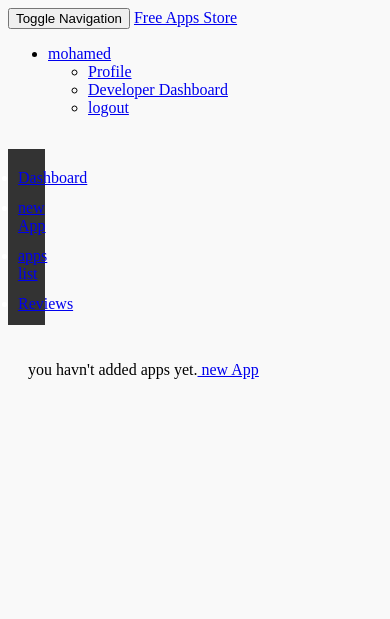
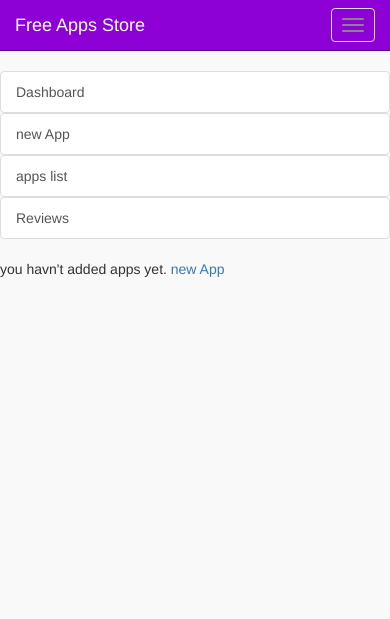
Before and after one commit to codemaster05330/free-apps-store-system, a PHP site: page /developer/devApps.php in a window 390 px wide; the page is wider, and only the part inside the window is pictured. Shown: the top 619 px of that part. Run offline with PHP 8.4, Linux system fonts and the light colour scheme; a user stored in the database is signed in; data that the repository does not hold is empty.

Commit message:
improve developer page styles

```diff
--- a/developer/devApps.php
+++ b/developer/devApps.php
@@ -6,6 +6,8 @@ include_once('devApps.functions.php');
 <html>
 <head>
     <title>apps list</title>
+    <link rel="stylesheet" href="../styles/bootstrap.css" type="text/css"/>
+    <link rel="stylesheet" href="../styles/bootstrap_custom.css" type="text/css"/>
     <link rel="stylesheet" href="../styles/mainStyle.css" type="text/css"/>
     <link rel="stylesheet" href="../styles/dashboard.css" type="text/css"/>
 </head>
@@ -17,14 +19,14 @@ include_once('./layout/devUpperPanel.php');
 ?>
 </div>
 
-<div id="wrapper">
+<div id="wrapper" class="row">
 
-<div id="navigationBar">
+<div class="col col-md-2">
 <?php
 include_once('./layout/devMenu.php');
 ?>
 </div>
-<div id="content">
+<div id="content" class="col col-md-10">
 <?php
 printError();
 printSuccess();
@@ -73,5 +75,7 @@ else
 include_once('./layout/devFooter.php');
 ?>
 </div>
+<script type="text/javascript" src="../js/jquery-3.2.1.min.js"></script>
+<script type="text/javascript" src="../js/bootstrap.js"></script>
 </body>
 </html>
--- a/developer/layout/devMenu.php
+++ b/developer/layout/devMenu.php
@@ -7,9 +7,9 @@
  * @copyright 2017
  */
  ?>
- <ul id="adminMenu">
- <li><a href="./index.php" id="hrefBtn">Dashboard</a></li>
- <li><a href="./newApp.php" id="hrefBtn">new App</a></li>
- <li><a href="./devApps.php" id="hrefBtn">apps list</a></li>
- <li><a href="./devReviews.php" id="hrefBtn">Reviews</a></li>
+ <ul class="list-group">
+ <li><a href="./index.php" class="list-group-item">Dashboard</a></li>
+ <li><a href="./newApp.php" class="list-group-item">new App</a></li>
+ <li><a href="./devApps.php" class="list-group-item">apps list</a></li>
+ <li><a href="./devReviews.php" class="list-group-item">Reviews</a></li>
  </ul>
--- a/developer/newAppForm.php
+++ b/developer/newAppForm.php
@@ -1,4 +1,4 @@
-<form id="newApp" action="newApp.php" method="post" enctype="multipart/form-data">
+<form id="newApp" action="newApp.php" method="post" enctype="multipart/form-data" class="white-block">
 <fieldset>
 <legend>App Information</legend>
 <p></p><label>Name : </label><input type="text" required name="name"/></p>
@@ -87,7 +87,7 @@ echo '</select></p>';
 </fieldset>
 <fieldset>
 <legend>Finish</legend>
-<input type="submit" value="submit" name="submit" id="hrefBtn"/>
+<input type="submit" value="submit" name="submit" class="btn btn-success" />
 </fieldset>
 </form>
 <script src="../js/scripts.js"></script>
--- a/styles/dashboard.css
+++ b/styles/dashboard.css
@@ -5,12 +5,7 @@
     width: 10%;
     margin-right: 10px;
 }
-#content
-{
-     float:left;
-     width: 85%;
-     margin:20px;
-}
+
 
 #adminMenu
 {
@@ -28,10 +23,11 @@
 }
 #content div
 {
-    border:1px solid black;
-    padding: 20px;
-    margin: 10px;
+    border:1px solid #e3e3e3;
     border-radius: 5px;
+    background-color: white;
+    margin-bottom: 10px;
+    padding: 10px;
 }
 
 #content h4
--- a/user/editDevInfo.php
+++ b/user/editDevInfo.php
@@ -6,7 +6,7 @@ if(isSignedIn())
     if($_SESSION['userLevel'] !=1)
     {
         logError("you don't have developer account");
-        header('location:./index.php');
+         header('location:./index.php');
        // echo "don't have developer account";
         exit();
     }
```
Also changed, not shown: developer/devReviews.php (+7 -3 lines), developer/index.php (+8 -7 lines), developer/newApp.php (+7 -3 lines).
